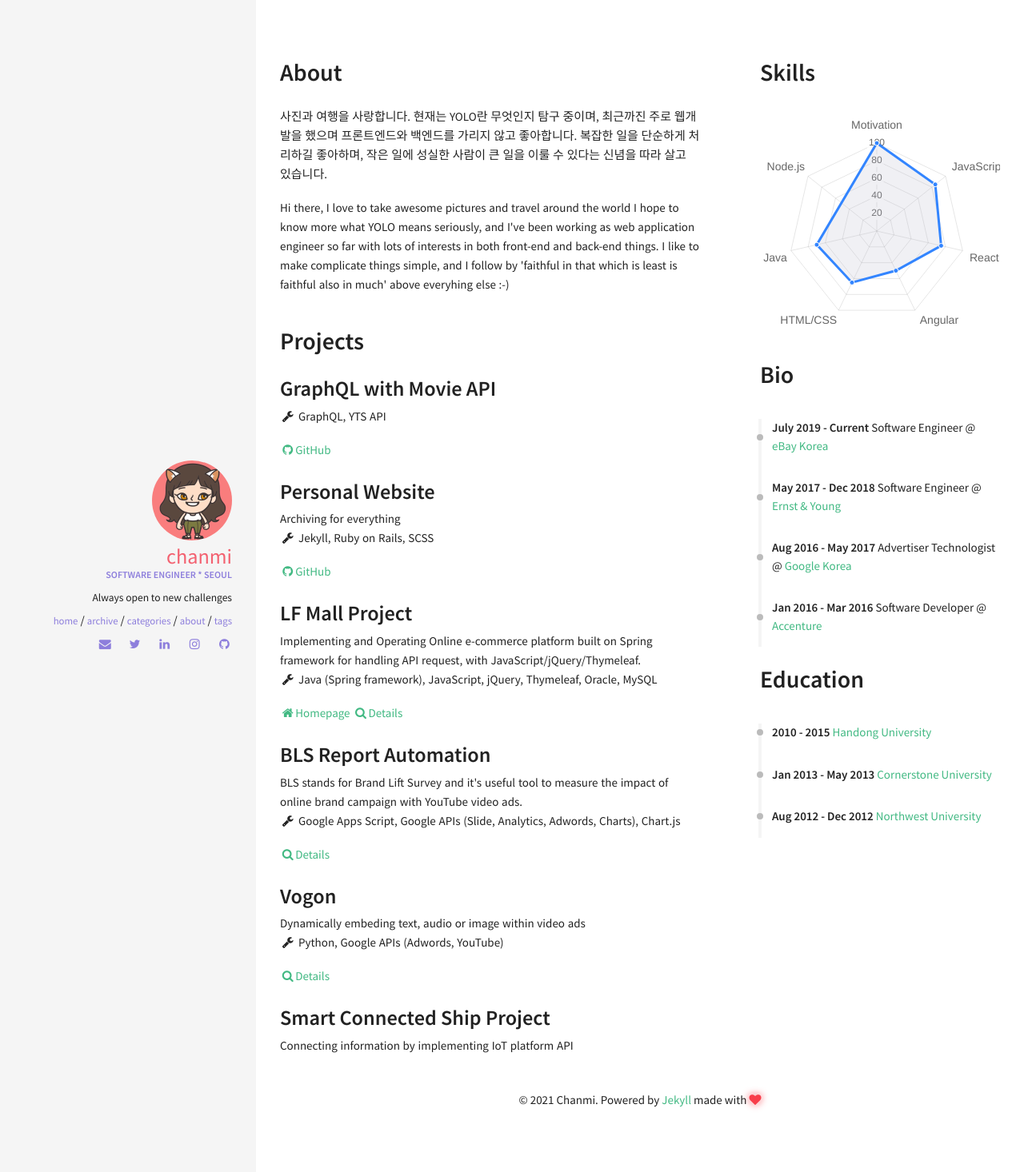
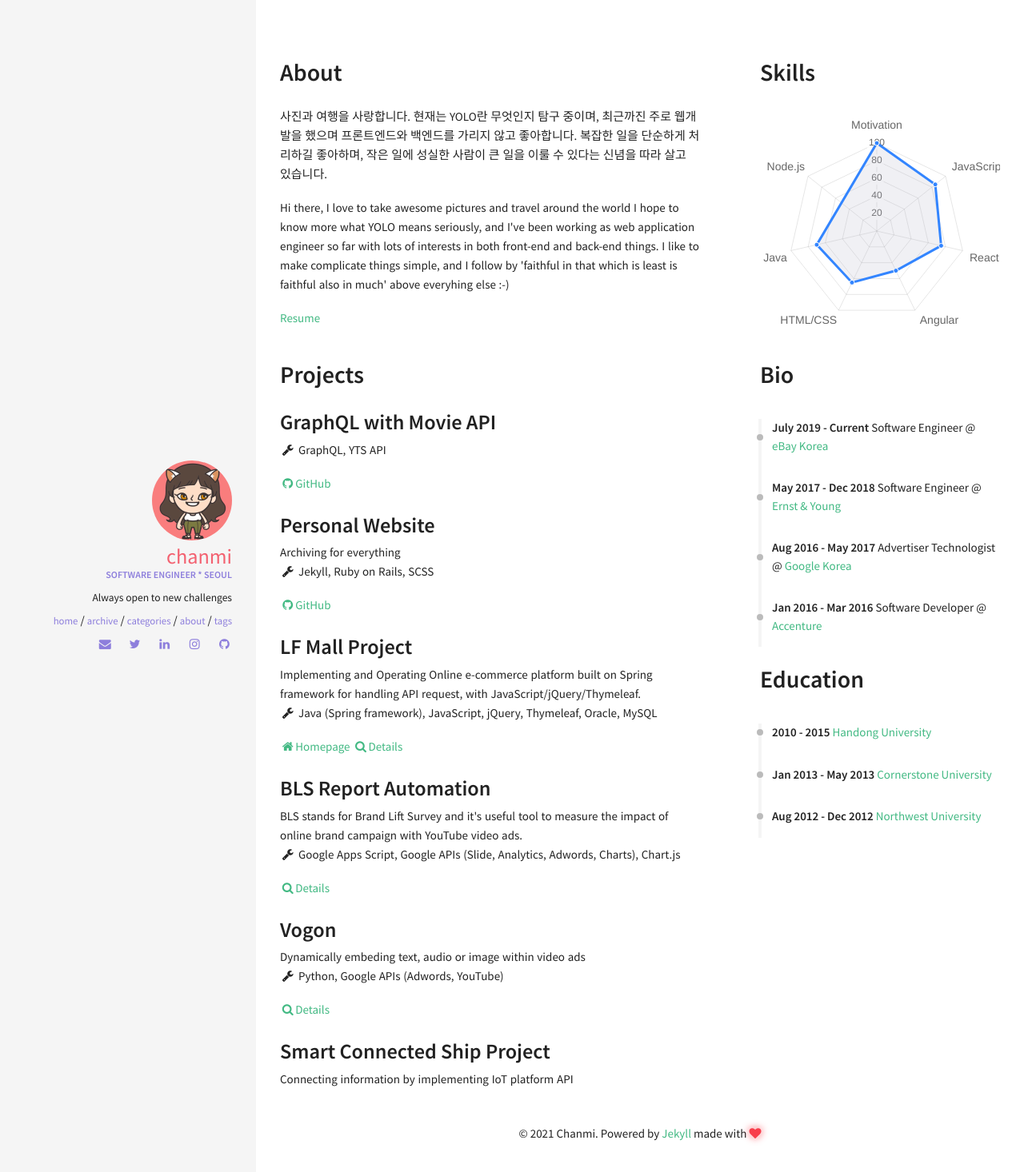
Before and after one commit to chanmi-lee/dev-blog, a Jekyll site: the page built from resume.html, in a window 1280 px wide. Shown: the top 1466 px of the page at 80% size. Built offline with Jekyll 4.4.1, drawn with Linux system fonts in a browser that asks for light colours; nearby versions of some CDN libraries.

Commit message:
Update about.html
Add Resume Link

```diff
--- a/_includes/sections/about.html
+++ b/_includes/sections/about.html
@@ -11,4 +11,7 @@
     I hope to know more what YOLO means seriously, and I've been working as web application engineer so far with lots of interests in both front-end and back-end things.
     I like to make complicate things simple, and I follow by 'faithful in that which is least is faithful also in much' above everyhing else :-)
 </p>
+<p class="about">
+    <a href="https://www.notion.so/ae9eabd3889e44098a0a5cc65570a69c">Resume</a>
+</p>
 </section>
```
